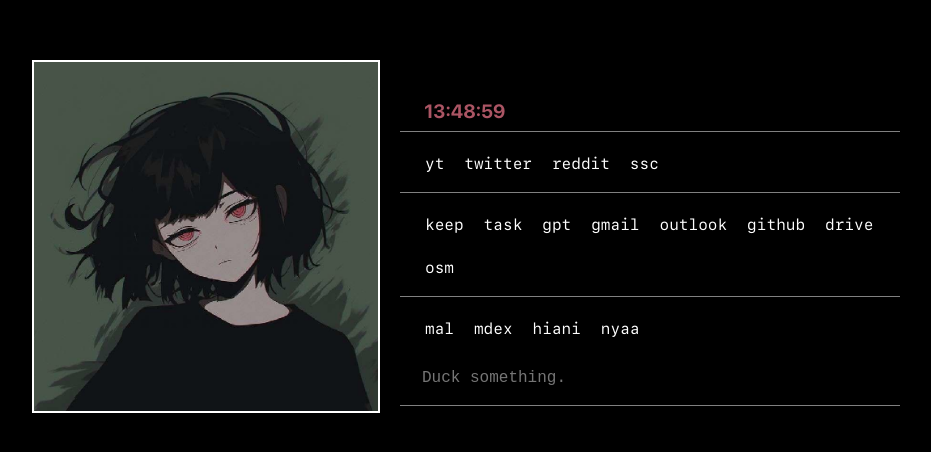
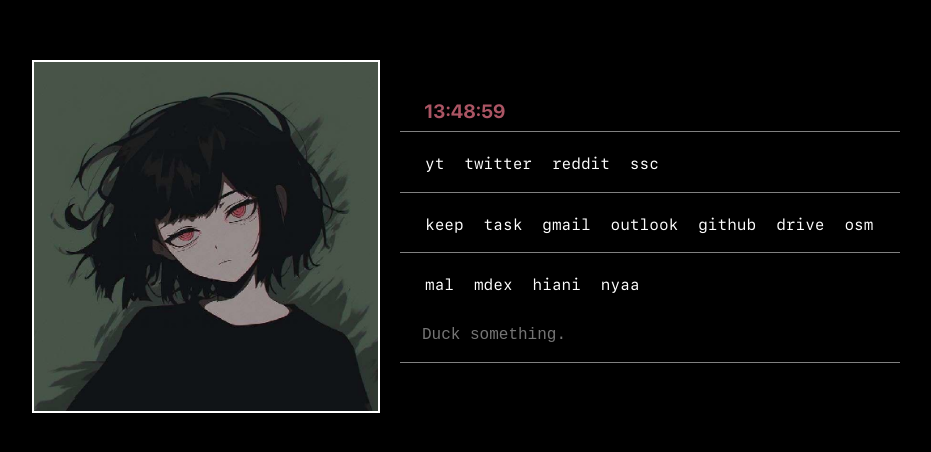
Before and after one commit to HexyHack/my-homepage, a plain HTML site: page index.html in a window 1280 px wide. Shown: the part 160-612 px from the top of the page, without its empty margins (164-1095 px from the left). Drawn offline with Linux system fonts and the light colour scheme; no server answers.

Commit message:
Update index.html

```diff
--- a/index.html
+++ b/index.html
@@ -33,7 +33,6 @@
 
 					<li><a href="https://keep.google.com/" target="_parent">keep</a></li>
 					<li><a href="https://calendar.google.com/calendar/u/0/r/tasks?pli=1" target="_parent">task</a></li>
-					<li><a href="https://gemini.google.com/" target="_parent">gpt</a></li>
 					<li><a href="https://gmail.com/" target="_parent">gmail</a></li>
 					<li><a href="https://outlook.live.com/owa" target="_parent">outlook</a></li>
 					<li><a href="https://github.com/" target="_parent">github</a></li>
```
